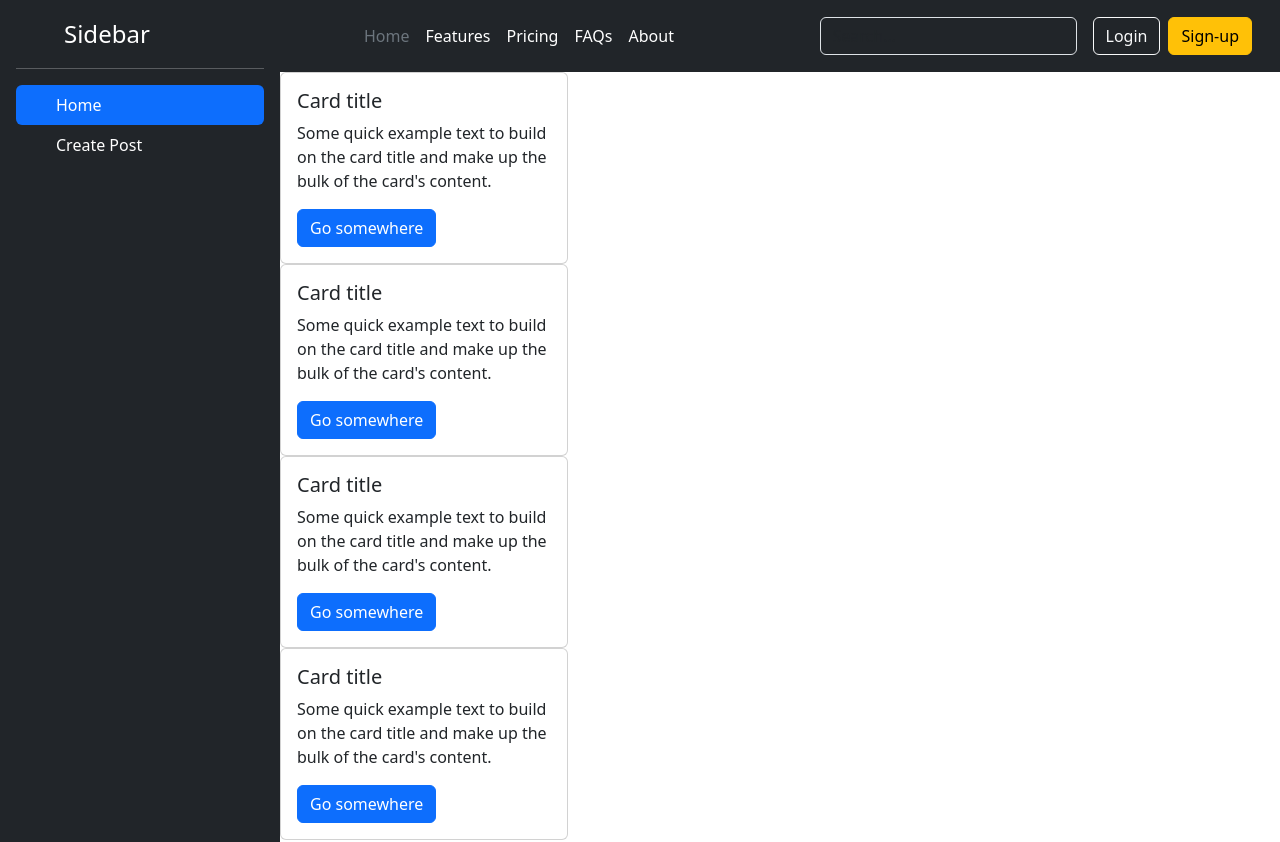
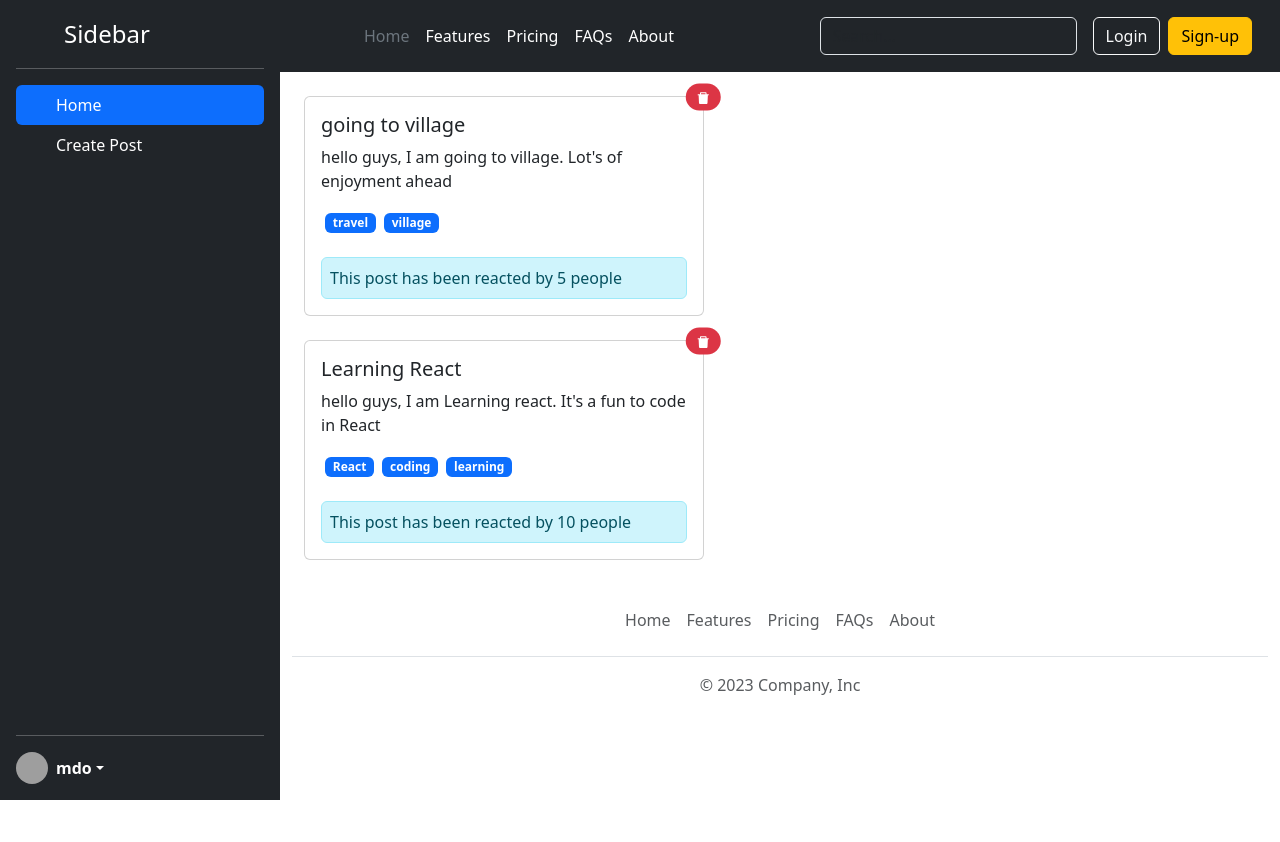
Before and after one commit to pradeep1928/react-simple-social-media-app, a React (Vite) app: page / in a window 1280 px wide. Shown: the top 842 px of the page. After the commit the page ends 800 px from the top, so only its background shows below. Built offline with nearby package versions, Linux system fonts and the light colour scheme; grey boxes are pictures that could not be loaded.

Commit message:
dynamic post UI created and delete post functionality added

```diff
--- a/src/components/Post.jsx
+++ b/src/components/Post.jsx
@@ -1,12 +1,26 @@
-/* eslint-disable react/no-unescaped-entities */
 
+import { useContext } from "react";
+import { AiFillDelete } from "react-icons/ai";
+import { PostList } from "../store/post-list-store";
 
-const Post = () => {
-    return <div className="card" style= {{width: "18rem"}}>
+const Post = ({ post }) => {
+  const { deletePost } = useContext(PostList)
+
+  return <div className="card m-4" style={{ width: "25rem" }}>
     <div className="card-body">
-      <h5 className="card-title">Card title</h5>
-      <p className="card-text">Some quick example text to build on the card title and make up the bulk of the card's content.</p>
-      <a href="#" className="btn btn-primary">Go somewhere</a>
+      <h5 className="card-title">{post.title}
+        <span className="position-absolute top-0 start-100 translate-middle badge rounded-pill bg-danger"
+          onClick={() => deletePost(post.id)}>
+          <AiFillDelete />
+        </span>
+      </h5>
+      <p className="card-text">{post.body}</p>
+      {post.tags.map((tag, index) => {
+        return <span key={index} className="badge mx-1 text-bg-primary">{tag}</span>
+      })}
+      <div className="alert alert-info mt-4 mb-0 p-2" role="alert">
+        This post has been reacted by {post.reactions} people
+      </div>
     </div>
   </div>
 }
--- a/src/components/PostList.jsx
+++ b/src/components/PostList.jsx
@@ -1,13 +1,17 @@
+import { useContext } from "react"
 import Post from "./Post"
+import { PostList as PostListData } from '../store/post-list-store'
 
 
 const PostList = () => {
-    return <>
-        < Post></Post>
-        < Post></Post>
-        < Post></Post>
-        < Post></Post>
-    </>
+    const { postList } = useContext(PostListData)
+    return (
+        <>
+            {postList.map((post) => {
+                return <Post key={post.id} post={post} />
+            })}
+        </>
+    );
 }
 
 
--- a/src/store/post-list-store.jsx
+++ b/src/store/post-list-store.jsx
@@ -1,24 +1,5 @@
 /* eslint-disable no-unused-vars */
 import { createContext, useReducer } from "react";
-
-const PostList =  createContext({
-    postList: [],
-    addPost: () => {},
-    deletePost: () => {}
-})
-
-const postListReducer = (currPostList, action) => {
-    return currPostList
-}
-
-const PostListProvider = ({children}) => {
-    const [postList, dispatchPostList] = useReducer(postListReducer, DEFAULT_POST_LIST)
-    const addPost = () => {}
-    const deletePost = () => {}
-    return <PostList.Provider value={{ postList, addPost, deletePost}}>
-        {children}
-    </PostList.Provider>
-}
 
 const DEFAULT_POST_LIST = [
     {
@@ -37,7 +18,39 @@ const DEFAULT_POST_LIST = [
         user_id: 'user_2',
         tags: ['React', 'coding', 'learning']
     }
-
 ]
 
+export const PostList = createContext({
+    postList: [],
+    addPost: () => { },
+    deletePost: () => { }
+})
+
+const postListReducer = (currPostList, action) => {
+    let newPostList = currPostList
+    if (action.type === 'DELETE_POST') {
+        newPostList = currPostList.filter((post) => post.id !== action.payload.postId)
+    }
+    return newPostList
+}
+
+const PostListProvider = ({ children }) => {
+    const [postList, dispatchPostList] = useReducer(postListReducer, DEFAULT_POST_LIST);
+
+    const addPost = () => { };
+
+    const deletePost = (postId) => {
+        dispatchPostList({
+            type: 'DELETE_POST',
+            payload: {
+                postId
+            }
+        })
+    };
+
+    return <PostList.Provider value={{ postList, addPost, deletePost }}>
+        {children}
+    </PostList.Provider>
+}
+
 export default PostListProvider
```
